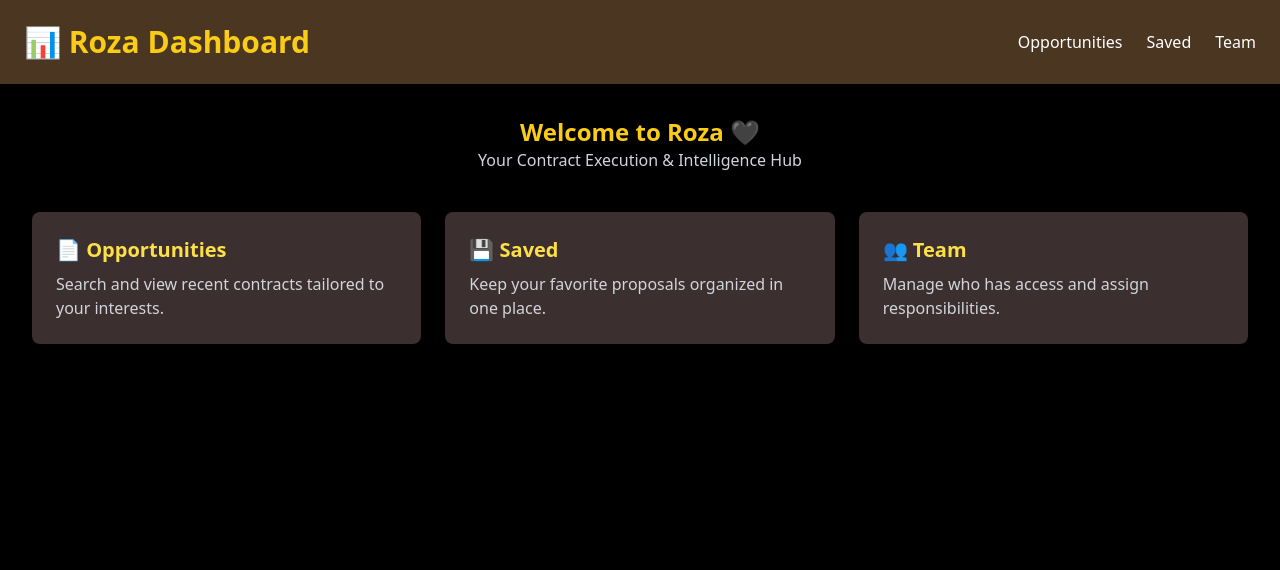
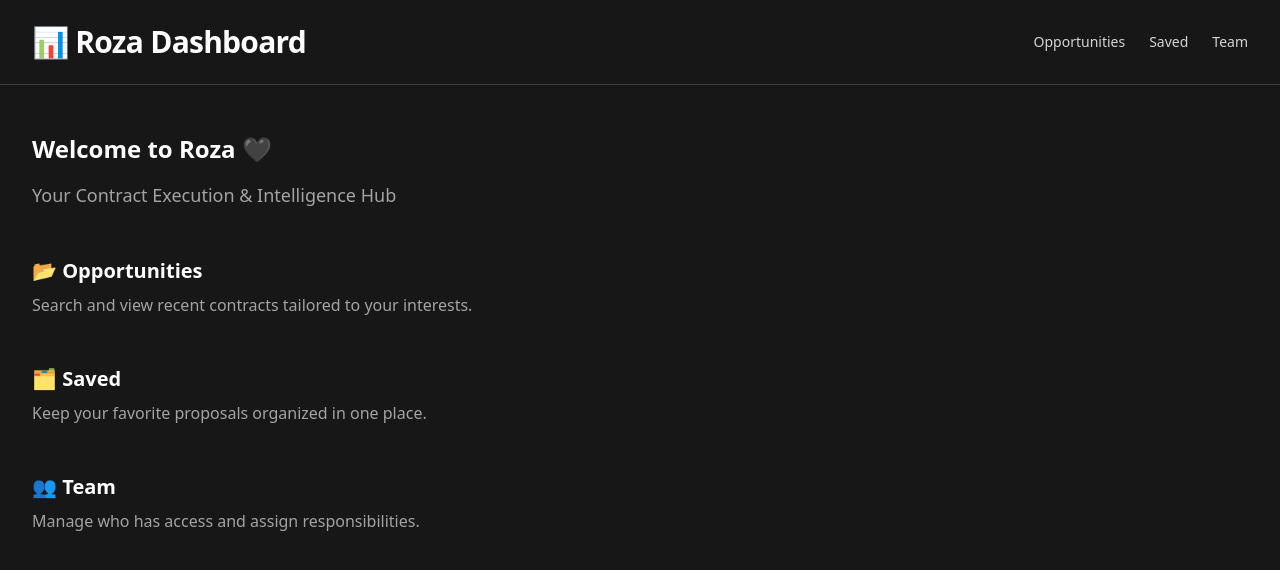
Before and after one commit to MrFord87/roza-FSG, a Next.js app: page /dashboard in a window 1280 px wide. Shown: the top 570 px of the page. Built offline with nearby package versions, Linux system fonts and the light colour scheme.

Commit message:
Update dashboard.js

```diff
--- a/pages/dashboard.js
+++ b/pages/dashboard.js
@@ -1,41 +1,35 @@
 export default function Dashboard() {
   return (
-    <div className="min-h-screen bg-black text-white font-sans">
-      {/* Header */}
-      <header className="bg-[#4b3621] p-6 shadow-md">
-        <div className="max-w-7xl mx-auto flex justify-between items-center">
-          <h1 className="text-3xl font-bold text-yellow-400">📊 Roza Dashboard</h1>
-          <nav className="space-x-6">
-            <a href="#" className="text-white hover:text-yellow-300 transition">Opportunities</a>
-            <a href="#" className="text-white hover:text-yellow-300 transition">Saved</a>
-            <a href="#" className="text-white hover:text-yellow-300 transition">Team</a>
-          </nav>
-        </div>
+    <div className="min-h-screen bg-neutral-900 text-white font-sans">
+      <header className="border-b border-neutral-700 px-8 py-6 flex justify-between items-center">
+        <h1 className="text-3xl font-bold tracking-tight">
+          <span role="img" aria-label="dashboard">📊</span> Roza Dashboard
+        </h1>
+        <nav className="space-x-6 text-sm font-medium text-neutral-300">
+          <a href="#opportunities" className="hover:text-white">Opportunities</a>
+          <a href="#saved" className="hover:text-white">Saved</a>
+          <a href="#team" className="hover:text-white">Team</a>
+        </nav>
       </header>
 
-      {/* Main Content */}
-      <main className="max-w-7xl mx-auto p-8">
-        <div className="text-center mb-10">
-          <h2 className="text-2xl font-semibold text-yellow-400">Welcome to Roza 🖤</h2>
-          <p className="text-gray-300">Your Contract Execution & Intelligence Hub</p>
-        </div>
+      <main className="px-8 py-12">
+        <h2 className="text-2xl font-semibold mb-4">Welcome to Roza 🖤</h2>
+        <p className="text-neutral-400 mb-12 text-lg">Your Contract Execution & Intelligence Hub</p>
 
-        <div className="grid grid-cols-1 md:grid-cols-3 gap-6">
-          <div className="bg-[#3c2f2f] p-6 rounded-lg shadow-lg">
-            <h3 className="text-xl font-semibold text-yellow-300 mb-2">📄 Opportunities</h3>
-            <p className="text-gray-300">Search and view recent contracts tailored to your interests.</p>
-          </div>
+        <section id="opportunities" className="mb-12">
+          <h3 className="text-xl font-semibold mb-2"><span role="img" aria-label="opportunities">📂</span> Opportunities</h3>
+          <p className="text-neutral-400">Search and view recent contracts tailored to your interests.</p>
+        </section>
 
-          <div className="bg-[#3c2f2f] p-6 rounded-lg shadow-lg">
-            <h3 className="text-xl font-semibold text-yellow-300 mb-2">💾 Saved</h3>
-            <p className="text-gray-300">Keep your favorite proposals organized in one place.</p>
-          </div>
+        <section id="saved" className="mb-12">
+          <h3 className="text-xl font-semibold mb-2"><span role="img" aria-label="saved">🗂️</span> Saved</h3>
+          <p className="text-neutral-400">Keep your favorite proposals organized in one place.</p>
+        </section>
 
-          <div className="bg-[#3c2f2f] p-6 rounded-lg shadow-lg">
-            <h3 className="text-xl font-semibold text-yellow-300 mb-2">👥 Team</h3>
-            <p className="text-gray-300">Manage who has access and assign responsibilities.</p>
-          </div>
-        </div>
+        <section id="team">
+          <h3 className="text-xl font-semibold mb-2"><span role="img" aria-label="team">👥</span> Team</h3>
+          <p className="text-neutral-400">Manage who has access and assign responsibilities.</p>
+        </section>
       </main>
     </div>
   );
```
